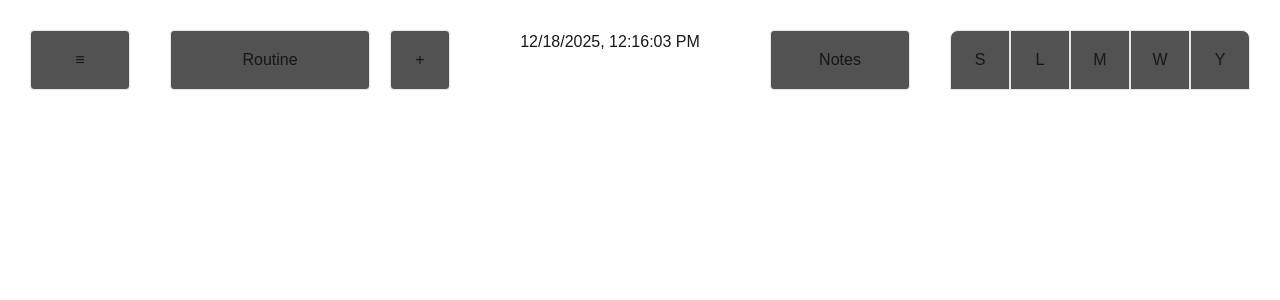
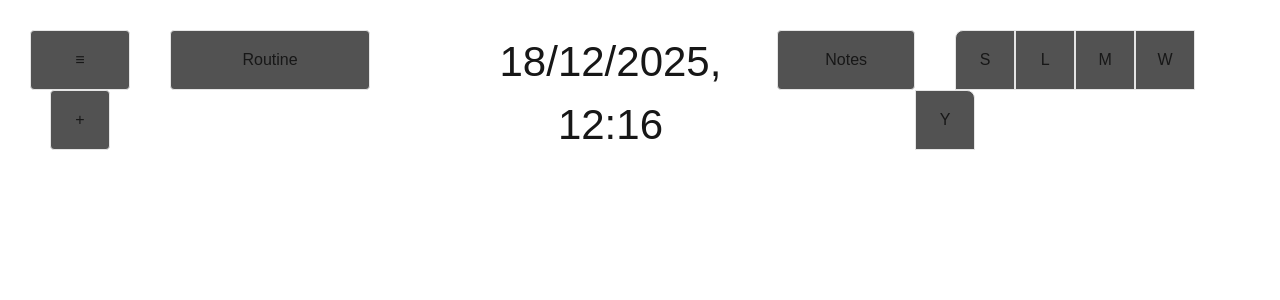
Before and after one commit to hevandrohelio/MyJournal-App, a Next.js app in the folder myjournal/: page / in a window 1280 px wide. Shown: the top 300 px of the page. Built offline with nearby package versions, Linux system fonts and the light colour scheme.

Commit message:
Date and hour fix

```diff
--- a/myjournal/src/components/NavBar/index.tsx
+++ b/myjournal/src/components/NavBar/index.tsx
@@ -26,7 +26,16 @@ export function NavBar() {
                     <button onClick={createRoutine} className="createRoutineButton h-15 w-15 bg-neutral-600 rounded-sm ml-5 border-1 border-neutral-200 hover:bg-neutral-700">+</button>
                 </nav>
                 {/* This text show the actual date and time */}
-                <h1 className="text-center">{date.toLocaleString()}</h1>
+                <h1 className="text-center text-[42px]">{date.toLocaleString(
+                    'pt-BR',
+                    {   hour: '2-digit',
+                        minute: '2-digit',
+                        day: '2-digit',
+                        month: '2-digit',
+                        year: 'numeric',
+                        hour12: false,
+                    }
+                )}</h1>
                 {/* Notes and views */}
                 <nav className="flex">
                     <button className="openNotesButton bg-neutral-600 w-35 h-15 rounded-sm border-1 border-neutral-200 hover:bg-neutral-700">Notes</button>
```
